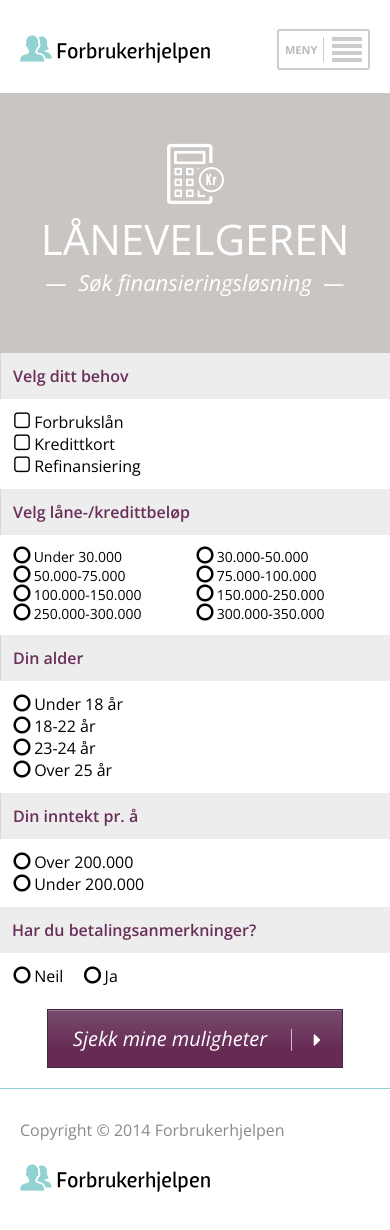
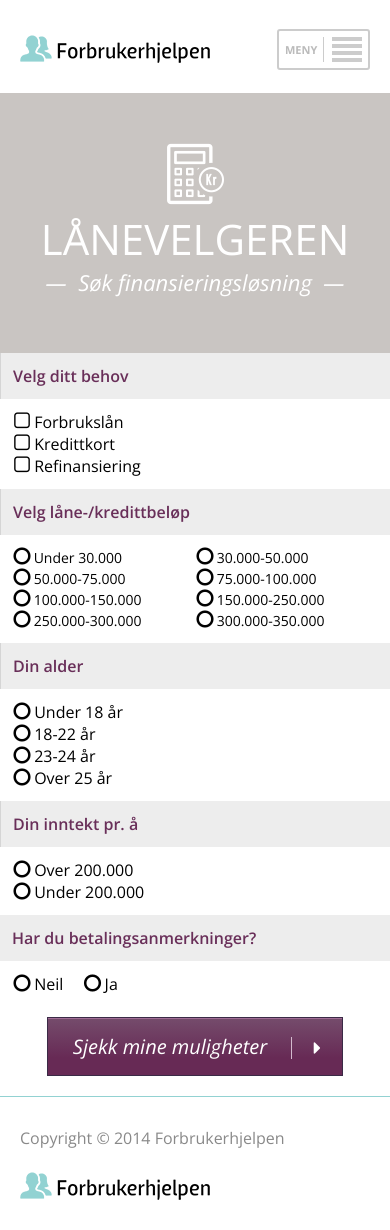
Before and after one commit to front/forbrukerhjelpen-static, a Jekyll site: the page built from loans.html, in a window 390 px wide. Built offline with Jekyll 4.4.1, drawn with Linux system fonts in a browser that asks for light colours; nearby versions of some CDN libraries.

Commit message:
Adjusted radio group padding

```diff
--- a/css/style.css
+++ b/css/style.css
@@ -1215,7 +1215,7 @@
 }
 /* line 215, ../sass/partials/module/partials/_forms.scss */
 .loan-form-table > div .radio-group {
-  padding: 0px 0;
+  padding: 0px;
 }
 @media (min-width: 960px) {
   /* line 215, ../sass/partials/module/partials/_forms.scss */
@@ -1235,9 +1235,10 @@
   /* line 215, ../sass/partials/module/partials/_forms.scss */
   .loan-form-table > div .radio-group {
     font-size: 0.875em;
-  }
-}
-/* line 230, ../sass/partials/module/partials/_forms.scss */
+    padding: 1px 0;
+  }
+}
+/* line 231, ../sass/partials/module/partials/_forms.scss */
 .loan-form-table header {
   padding: 12px;
   background-color: #ededed;
@@ -1247,7 +1248,7 @@
   font-weight: 600;
 }
 @media (min-width: 720px) {
-  /* line 230, ../sass/partials/module/partials/_forms.scss */
+  /* line 231, ../sass/partials/module/partials/_forms.scss */
   .loan-form-table header {
     font-size: 0.875em;
     font-weight: 300;
--- a/sass/partials/module/partials/_forms.scss
+++ b/sass/partials/module/partials/_forms.scss
@@ -213,7 +213,7 @@
       }
     }
     .radio-group {
-      padding: 0px 0;
+      padding: 0px;
       @include breakpoint($break-medium) {
         width: 50%;
         float: left;
@@ -224,6 +224,7 @@
       }
       @include breakpoint(0 ($break-xsmall - 1px)) {
         font-size: em(14,16);
+        padding: 1px 0;
       }
     }
   }
```
